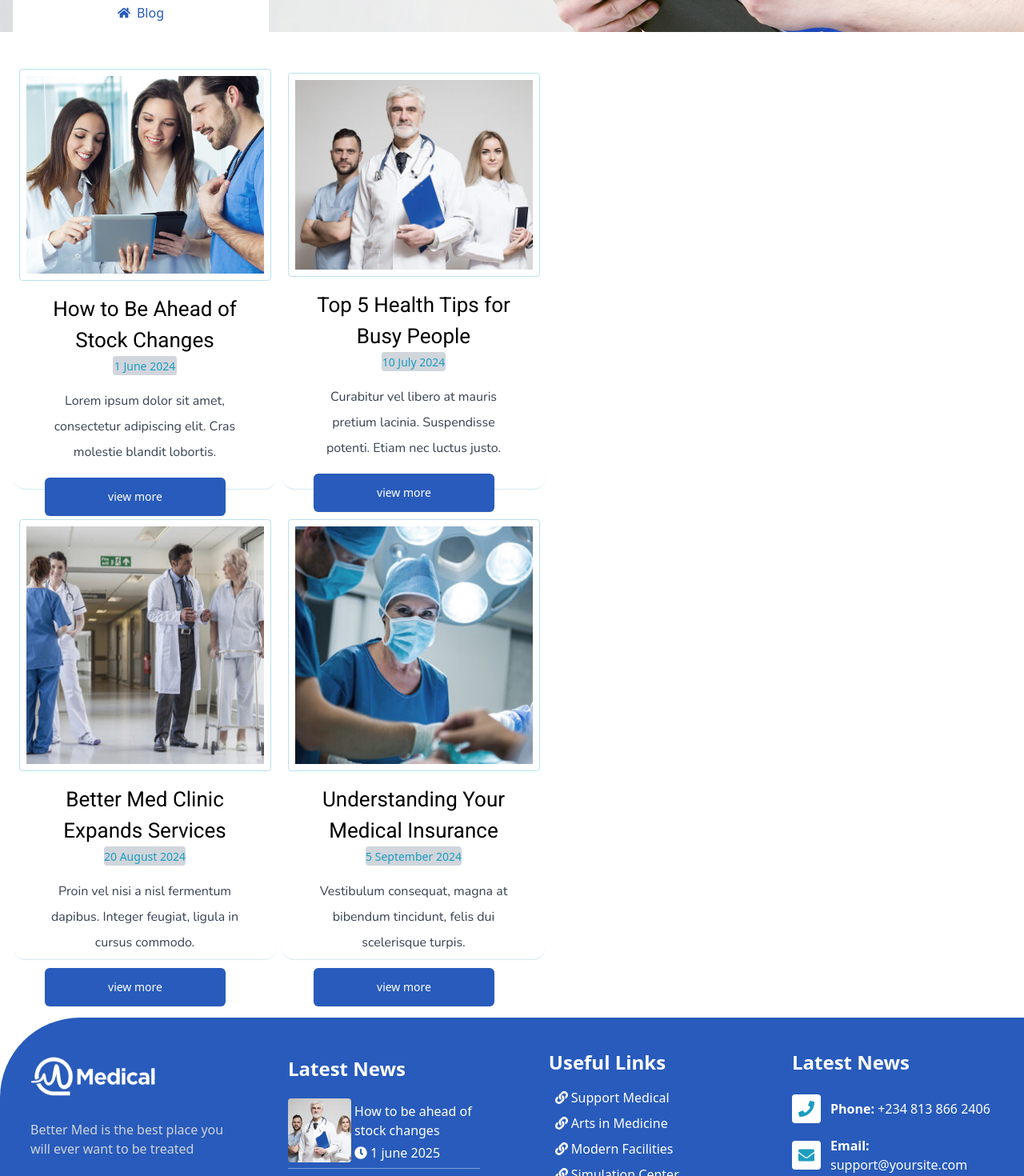
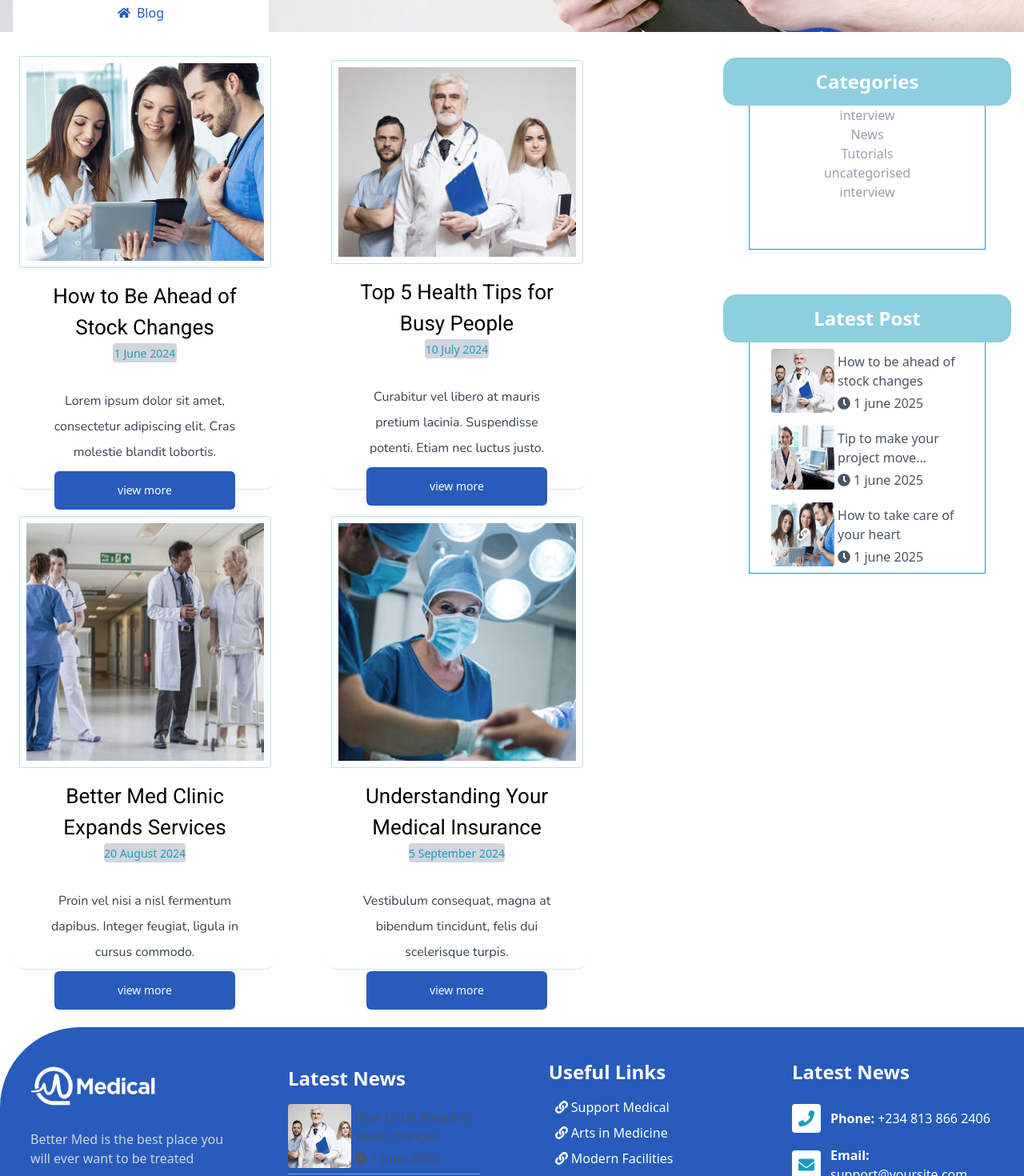
Before and after one commit to Dotuncom/Better-Med, a React (Vite) app: page /blog in a window 1280 px wide. Shown: the part 360-1830 px from the top of the page at 80% size. Built offline with nearby package versions, Linux system fonts and the light colour scheme.

Commit message:
blog page

```diff
--- a/src/components/BlogList.tsx
+++ b/src/components/BlogList.tsx
@@ -47,7 +47,7 @@ const blogData: BlogCardProps[] = [
 
 const BlogList = () => {
   return (
-    <div className="grid grid-cols-1 md:grid-cols-2 lg:grid-cols-2 gap-12">
+    <div className="grid grid-cols-1 md:grid-cols-2 lg:grid-cols-2 place-items-center gap-15">
       {blogData.map((blog) => (
         <BlogCard
         id={blog.id}
--- a/src/components/ui/Card/BlogCard.tsx
+++ b/src/components/ui/Card/BlogCard.tsx
@@ -28,7 +28,7 @@ const BlogCard = ({ image, title, date, description, link }: BlogCardProps) => {
             <FaLink className="hidden group-hover:block" />
           </div>
         </div>
-        <div className="flex-grow space-y-4 ">
+        <div className="flex-grow space-y-8 ">
           <div className="flex flex-col justify-center items-center">
             <h1 className="text-[26px] text-center font-Roboto group-hover:text-accent">{title}</h1>
             <button className="min-w-20 h-6 text-[14px]  text-accent bg-gray-300 rounded ">
@@ -38,7 +38,7 @@ const BlogCard = ({ image, title, date, description, link }: BlogCardProps) => {
           </div>
           <p className="text-center text-gray-700 leading-8 font-Nunito">{description}</p>
 
-          <Button className="text-white absolute ">
+          <Button className="text-white absolute left-1/2 -translate-x-1/2  -translate-y-1/2">
             <Link to={link}>view more</Link>
           </Button>
         </div>
--- /dev/null
+++ b/src/components/ui/Card/NewsCard.tsx
@@ -0,0 +1,41 @@
+import { FaClock, FaLink } from "react-icons/fa"
+
+type NewCardProps = {
+    image:string,
+    title:string,
+    month:string,
+
+}
+const NewsCard = ({image,title,month}:NewCardProps) => {
+  return (
+    <div>
+         <div
+                      className="group curso w-60 border-b py-1 border-b-white/40 h-24 flex items-center justify-center text-gray-600  "
+                    >
+                      <div className="relative w-30 h-20 rounded overflow-hidden">
+                        <div className="absolute inset-0 group-hover:bg-accent/40  text-white flex items-center justify-center">
+
+                          <FaLink/>
+                        </div>
+                        <img
+                          src={image}
+                          className="w-full h-full"
+                          alt="new image"
+                        />
+                      </div>
+                      <div className="h-20 w-full space-y-1 p-1">
+                        <h4 className="font-semi-bold line-clamp-2">{title}</h4>
+                        <h4 className="flex items-center gap-1">
+
+                          <span>
+                            <FaClock/>
+                          </span>
+                          {month}
+                        </h4>
+                      </div>
+                    </div>
+    </div>
+  )
+}
+
+export default NewsCard
--- /dev/null
+++ b/src/components/ui/Widget.tsx
@@ -0,0 +1,16 @@
+type widgetProps = {
+  children: React.ReactNode;
+  title: string;
+};
+const Widget = ({ children, title }: widgetProps) => {
+  return (
+    <div className=" max-w-90 min-w-90 min-h-60 flex flex-col  ">
+      <div className=" h-15 w-full bg-accent/50 text-white font-bold text-2xl flex items-center justify-center  rounded-2xl">{title}</div>
+      <div className=" flex-grow px-8 min-h-ful">
+        <div className="border-l border-r border-b border-accent min-h-full px-4 ">{children}</div>
+      </div>
+    </div>
+  );
+};
+
+export default Widget;
--- a/src/layout/Footer.tsx
+++ b/src/layout/Footer.tsx
@@ -1,4 +1,4 @@
-import { FaClock, FaLink } from "react-icons/fa";
+import {  FaLink } from "react-icons/fa";
 import logo from "../assets/medical-logo-white.png";
 import img1 from "../assets/p10-300x300.jpg";
 import img2 from "../assets/p6-600x480.jpg";
@@ -10,6 +10,7 @@ import {
   FaMapMarkerAlt,
 } from "react-icons/fa";
 import type { JSX } from "react";
+import NewsCard from "@/components/ui/Card/NewsCard";
 
 const Footer = () => {
   type newData = {
@@ -114,32 +115,10 @@ const currentYear:number = new Date().getFullYear()
           </div>
 
           {newData.map((news, idx) => (
-            <div
-              key={idx}
-              className="group w-60 border-b py-1 border-b-white/40 h-24 flex items-center justify-center  "
-            >
-              <div className="relative w-30 h-20 rounded overflow-hidden">
-                <div className="absolute inset-0 group-hover:bg-accent/40  flex items-center justify-center">
-                  {" "}
-                  <FaLink />
-                </div>
-                <img
-                  src={news.image}
-                  className="w-full h-full"
-                  alt="new image"
-                />
-              </div>
-              <div className="h-20 w-full space-y-1 p-1">
-                <h4 className="font-semi-bold line-clamp-2">{news.title}</h4>
-                <h4 className="flex items-center gap-1">
-                  {" "}
-                  <span>
-                    <FaClock />{" "}
-                  </span>{" "}
-                  {news.month}
-                </h4>
-              </div>
-            </div>
+           <NewsCard key={idx}
+            image={news.image}
+            title={news.title}
+            month={news.month}/>
           ))}
         </div>
         <div className="min-w-[260px] min-h-90 max-h-90 text-white space-y-2  px-4">
--- a/src/pages/Blog.tsx
+++ b/src/pages/Blog.tsx
@@ -1,11 +1,78 @@
 import BlogList from "@/components/BlogList"
+import Widget from "@/components/ui/Widget"
+import img1 from "../assets/p10-300x300.jpg";
+import img2 from "../assets/p6-600x480.jpg";
+import img3 from "../assets/experience-doctor.jpg";
+import NewsCard from "@/components/ui/Card/NewsCard";
 
 const Blog = () => {
+  type Categories ={
+    id:number,
+    name:string,
+  }
+  const catgories:Categories[] =[
+    {id:1, name:'interview'},
+    {id:2, name:'News'},
+    {id:3, name:'Tutorials'},
+    {id:4, name:'uncategorised'},
+    {id:5, name:'interview'},
+
+
+  ]
+
+  type newData = {
+    image: string;
+    title: string;
+    month: string;
+  };
+  const newData: newData[] = [
+    {
+      image: img1,
+      title: "How to be ahead of stock changes",
+      month: "1 june 2025",
+    },
+    {
+      image: img2,
+      title: "Tip to make your project move forward",
+      month: "1 june 2025",
+    },
+    {
+      image: img3,
+      title: "How to take care of your heart",
+      month: "1 june 2025",
+    },
+  ];
   return (
     <div className="container mx-auto py-8  px-4">
-        <div className="max-w-1/2">
+        <div className="flex lg:flex-row flex-col justify-between items- center gap-20">
+<div>
              <BlogList/>
         </div>
+        <div className="flex flex-col md:flex-row lg:flex-col items-center gap-4 space-y-10">
+            <Widget title="Categories">
+                <div className="flex flex-col justify-center items-center ">
+                  {catgories.map((category)=>(
+                    <h4 className="text-gray-400 hover:border-b border-gray-400"> {category.name}</h4>
+                  ))}
+                </div>
+
+            </Widget>
+
+            <Widget title="Latest Post">
+                 <div className="flex flex-col items-center justify-center">
+                        {newData.map((news, idx) => (
+                                  <NewsCard key={idx}
+                                   image={news.image}
+                                   title={news.title}
+                                   month={news.month}/>
+                                 ))}
+                 </div>
+            </Widget>
+        </div>
+        </div>
+
+
+
     </div>
   )
 }
```
